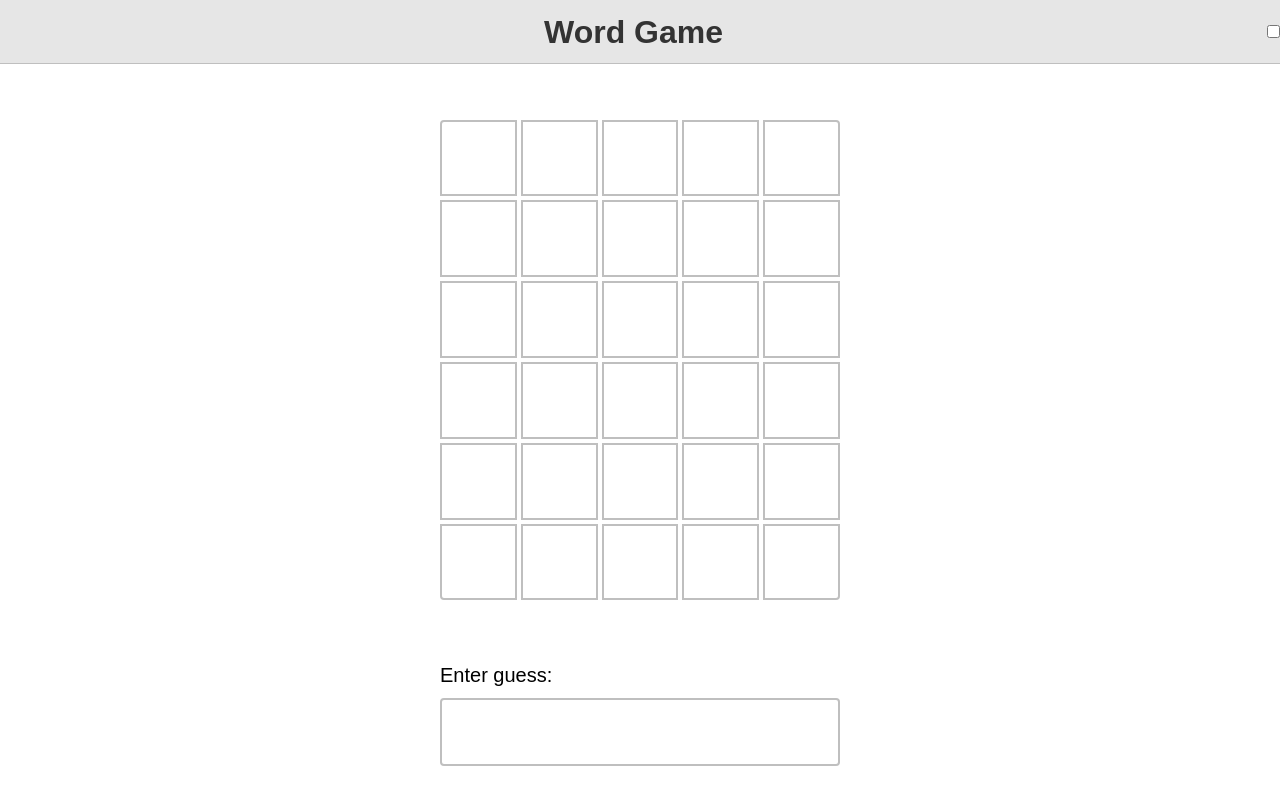
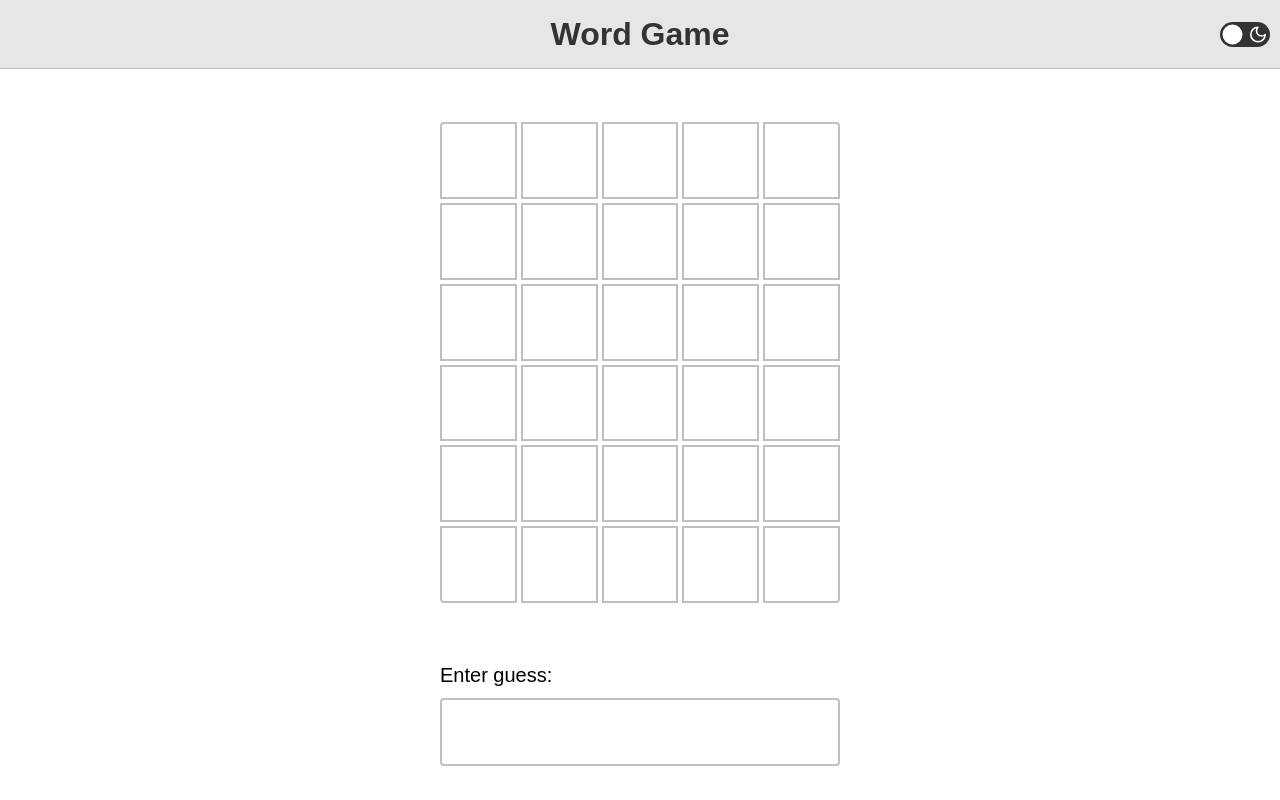
Before and after one commit to sevignator/jwc-courses, a React (Vite) app in the folder packages/joy-of-react/word-game/: page / in a window 1280 px wide. Built offline with nearby package versions, Linux system fonts and the light colour scheme.

Commit message:
Add theme switch component

```diff
--- a/packages/joy-of-react/word-game/package.json
+++ b/packages/joy-of-react/word-game/package.json
@@ -11,6 +11,7 @@
   },
   "dependencies": {
     "@faker-js/faker": "^8.4.1",
+    "lucide-react": "^0.344.0",
     "react": "^18.2.0",
     "react-dom": "^18.2.0"
   },
--- a/packages/joy-of-react/word-game/src/components/Header/Header.module.css
+++ b/packages/joy-of-react/word-game/src/components/Header/Header.module.css
@@ -1,6 +1,6 @@
 .header {
   display: flex;
-  height: var(--header-height);
+  padding: 10px;
   border-bottom: 1px solid var(--color-gray-700);
   background-color: var(--color-gray-900);
   color: var(--color-gray-300);
@@ -12,19 +12,21 @@
     background-color: var(--color-gray-100);
     border-color: rgb(0 0 0 / 0.65);
   }
+}
 
-  & .side {
-    width: var(--header-height);
-    display: grid;
-    place-content: center;
-  }
+.headerLeftSide,
+.headerRightSide {
+  display: flex;
+  align-items: center;
+  flex: 1;
+}
+
+.headerRightSide {
+  justify-content: flex-end;
 }
 
 .title {
-  flex: 1;
   font-size: 2rem;
-  line-height: var(--header-height);
-  text-align: center;
   transition: color var(--time-transition-theme-switch);
 
   [data-theme="dark"] & {
--- a/packages/joy-of-react/word-game/src/components/Header/Header.tsx
+++ b/packages/joy-of-react/word-game/src/components/Header/Header.tsx
@@ -1,23 +1,16 @@
-import VisuallyHidden from '@components/VisuallyHidden';
-import useThemeContext from '@hooks/useThemeContext';
+import ThemeSwitch from '@components/ThemeSwitch';
 import styles from './Header.module.css';
 
 function Header() {
-  const { theme, switchTheme } = useThemeContext();
-
   return (
     <header className={styles.header}>
-      <h1 className={styles.title}>Word Game</h1>
-      <VisuallyHidden>
-        <label htmlFor='dark-mode-toggle'>Dark mode</label>
-      </VisuallyHidden>
-      <input
-        type='checkbox'
-        name='dark-mode'
-        id='dark-mode-toggle'
-        checked={theme === 'dark'}
-        onChange={(e) => switchTheme(e.target.checked ? 'dark' : 'light')}
-      />
+      <div className={styles.headerLeftSide}></div>
+      <div className={styles.headerMiddle}>
+        <h1 className={styles.title}>Word Game</h1>
+      </div>
+      <div className={styles.headerRightSide}>
+        <ThemeSwitch />
+      </div>
     </header>
   );
 }
--- /dev/null
+++ b/packages/joy-of-react/word-game/src/components/ThemeSwitch/ThemeSwitch.module.css
@@ -0,0 +1,91 @@
+.wrapper {
+  width: fit-content;
+  display: flex;
+  align-items: center;
+  gap: 25px;
+  color: var(--clr-cool-gray);
+  font-weight: 700;
+  transition: color var(--time-transition-fast);
+  cursor: pointer;
+  user-select: none;
+
+  &:has(input:not(:checked)) .leftLabel,
+  &:has(input:checked) .rightLabel {
+    color: var(--clr-marine-blue);
+  }
+}
+
+.switch {
+  --size-width: 50px;
+  --size-height: 25px;
+  position: relative;
+  display: block;
+  width: var(--size-width);
+  height: var(--size-height);
+
+  & .checkbox {
+    position: absolute;
+    z-index: 0;
+    inset: 0;
+    margin: 0;
+    padding: 0;
+  }
+
+  & .toggleOuter {
+    position: absolute;
+    inset: 0;
+    background-color: var(--color-gray-300);
+    border-radius: 100vw;
+    overflow: hidden;
+    transition:
+      background-color 300ms;
+
+    .wrapper:has(:checked) & {
+      background-color: #FFF;
+    }
+
+    & .toggleInner {
+      --size-inner: calc(var(--size-height));
+      position: absolute;
+      inset-inline: 0;
+      right: 0;
+      height: var(--size-inner);
+      aspect-ratio: 1;
+      background-color: #FFF;
+      border-radius: 100vw;
+      scale: 0.8;
+      transition:
+        inset-inline 300ms,
+        background-color 300ms;
+
+      .wrapper:has(:checked) & {
+        inset-inline: calc(100% - var(--size-inner));
+        background-color: #000;
+      }
+    }
+
+    & .sunIcon {
+      position: absolute;
+      top: 0;
+      left: -100%;
+      scale: 0.8;
+      transition: left 200ms ease-out;
+
+      .wrapper:has(:checked) & {
+        left: 0;
+      }
+    }
+
+    & .moonIcon {
+      position: absolute;
+      top: 0;
+      right: 0;
+      scale: 0.8;
+      transition: right 200ms ease-out;
+
+      .wrapper:has(:checked) & {
+        right: -100%;
+      }
+    }
+  }
+}
--- /dev/null
+++ b/packages/joy-of-react/word-game/src/components/ThemeSwitch/ThemeSwitch.tsx
@@ -0,0 +1,31 @@
+import VisuallyHidden from '@components/VisuallyHidden';
+import useThemeContext from '@hooks/useThemeContext';
+import styles from './ThemeSwitch.module.css';
+
+import { Moon, Sun } from 'lucide-react';
+
+function ThemeSwitch() {
+  const { theme, switchTheme } = useThemeContext();
+
+  return (
+    <label className={styles.wrapper} htmlFor='frequency'>
+      <VisuallyHidden>Switch theme</VisuallyHidden>
+      <div className={styles.switch}>
+        <input
+          id='frequency'
+          className={styles.checkbox}
+          type='checkbox'
+          checked={theme === 'dark'}
+          onChange={(e) => switchTheme(e.target.checked ? 'dark' : 'light')}
+        />
+        <div className={styles.toggleOuter}>
+          <Sun className={styles.sunIcon} color='black' height='100%' />
+          <Moon className={styles.moonIcon} color='white' height='100%' />
+          <div className={styles.toggleInner} />
+        </div>
+      </div>
+    </label>
+  );
+}
+
+export default ThemeSwitch;
--- /dev/null
+++ b/packages/joy-of-react/word-game/src/components/ThemeSwitch/index.ts
@@ -0,0 +1,2 @@
+export * from './ThemeSwitch';
+export { default } from './ThemeSwitch';
--- a/packages/joy-of-react/word-game/src/styles.css
+++ b/packages/joy-of-react/word-game/src/styles.css
@@ -5,7 +5,6 @@
   overflow-y: scroll;
 
   --game-spacing: 32px;
-  --header-height: 4rem;
 
   --color-success: hsl(150deg 70% 30%);
   --color-warning: hsl(50deg 100% 30%);
```
